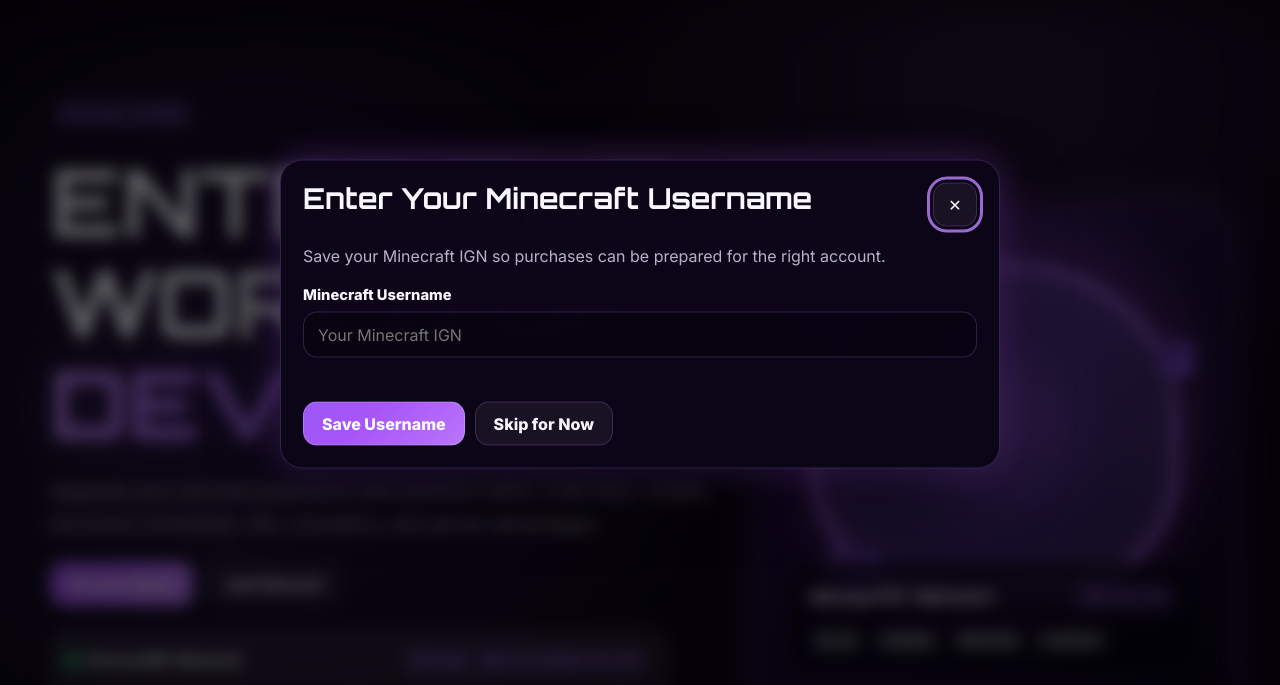
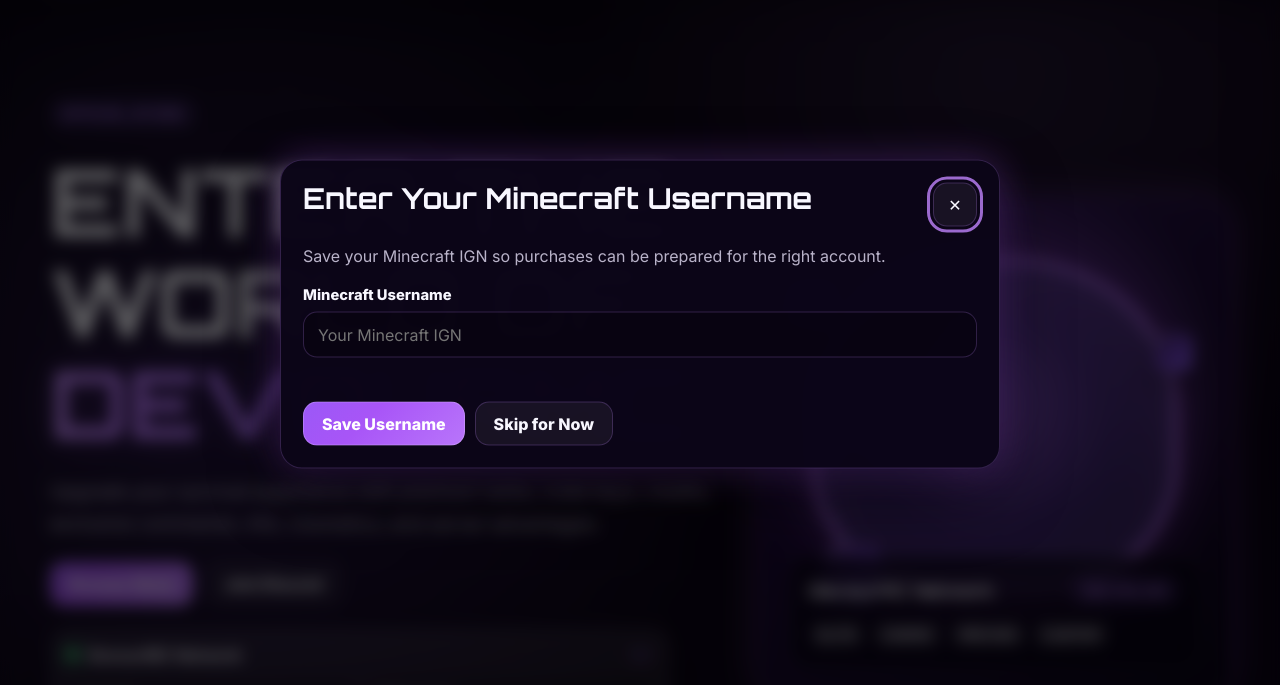
Before and after one commit to tysen7060-sudo/store.devourmc.fun, a plain HTML site: page index.html in a window 1280 px wide. Shown: the part 86-771 px from the top of the page. Drawn offline with Linux system fonts and the light colour scheme.

Commit message:
index.html

```diff
--- a/index.html
+++ b/index.html
@@ -1472,7 +1472,7 @@
         await new Promise(resolve => setTimeout(resolve, 700));
         text.textContent = "DevourMC Network";
         dot.classList.add("online");
-        playersEl.textContent = "Online · 128 Players Online"; // Demo player count only. Replace with live API data later.
+        playersEl.textContent = ""; // Demo player count only. Replace with live API data later.
       } catch {
         text.textContent = "Status unavailable";
         dot.classList.add("offline");
```
